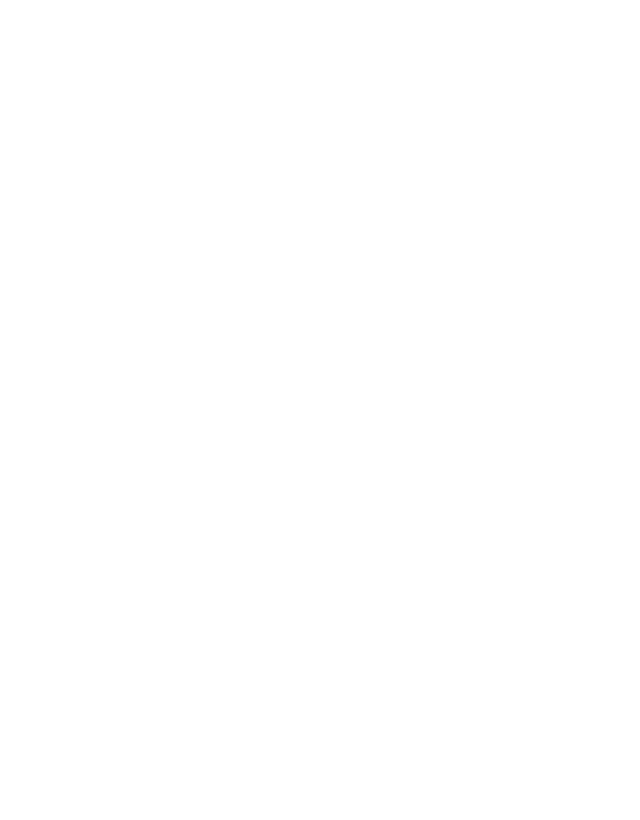
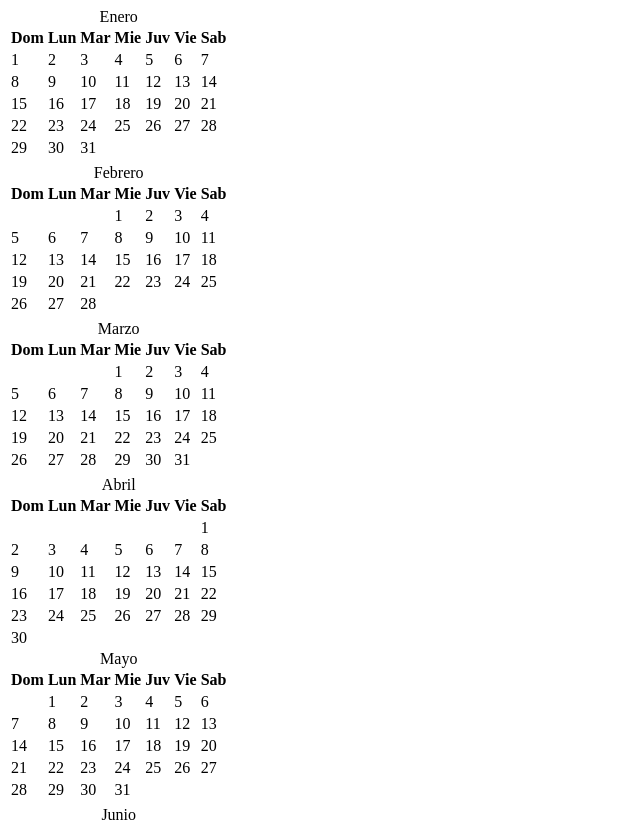
Before and after one commit to PiRoMar/calendario-devcode, a plain HTML site: page index.html in a window 1280 px wide. Shown: the top 820 px of the page, without its empty margins (0-640 px from the left). Drawn offline with Linux system fonts and the light colour scheme.

Commit message:
añadiendo modificacion script y css

```diff
--- a/index.html
+++ b/index.html
@@ -5,8 +5,9 @@
     <meta http-equiv="X-UA-Compatible" content="IE=edge">
     <meta name="viewport" content="width=device-width, initial-scale=1.0">
     <title>Calendario</title>
+    <link rel="stylesheet/css" href="styles.css">
 </head>
 <body>
-
+    <script src="main.js"></script>
 </body>
 </html>
```
